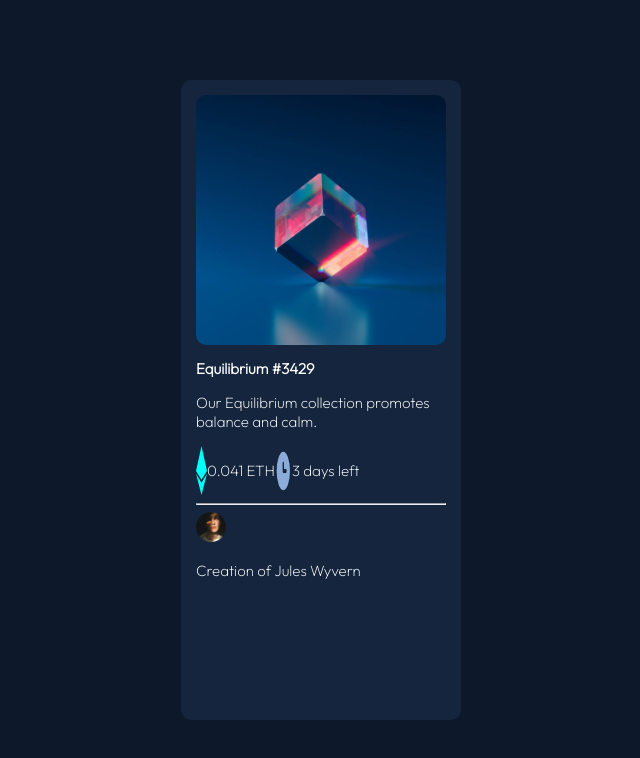
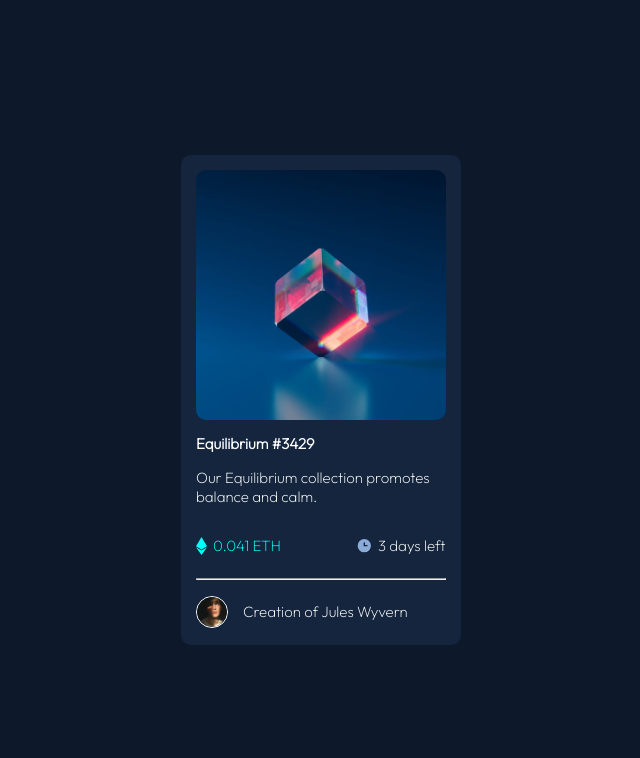
Before and after one commit to joaovxsantos/NFT, a plain HTML site: page index.html in a window 1280 px wide. Shown: the whole page, without its empty margins (319-959 px from the left). Drawn offline with Linux system fonts and the light colour scheme.

Commit message:
segundo commit

```diff
--- a/index.html
+++ b/index.html
@@ -15,13 +15,14 @@
         <h1>Equilibrium #3429</h1>
         <p>Our Equilibrium collection promotes balance and calm.</p>
         <div class="content">
-        <img src="/images/icon-ethereum.svg" alt="">
-        <p>0.041 ETH</p>
-        <img src="/images/icon-clock.svg" alt="">
+        <img class="img" src="/images/icon-ethereum.svg" alt="" width="11" height="18">
+        <p id="p1">0.041 ETH</p>
+        <img id="img3" src="/images/icon-clock.svg" alt="" width="17" height="17">
         <p>3 days left</p></div>
         <hr>
-        <img src="/images/image-avatar.png" alt="" width="30px">
-        <p>Creation of Jules Wyvern</p>
+        <div class="content2">
+        <img id="img4" src="/images/image-avatar.png" alt="" width="30" height="30">
+        <p>Creation of Jules Wyvern</p></div>
     </div>
 
 </body>
--- a/style.css
+++ b/style.css
@@ -12,7 +12,7 @@ body{
 .container{
     background-color: hsl(216, 50%, 16%);
     max-width: 250px;
-    height: 610px;
+    height: 460px;
     padding: 1rem;
     position: absolute;
     left: 50%;
@@ -22,11 +22,37 @@ body{
 }
 
 .container, img{
-    border-radius: 10px;
+   border-radius: 10px;
 }
 
 
 .content{
     display: flex;
-    flex-direction:row
+    align-items: center;
+
 }
+
+#p1{
+    color: hsl(178, 100%, 50%);
+    padding-left: 6px;
+
+}
+
+
+#img3{
+    margin-left: 5rem;
+    padding-right: 5px;
+}
+
+
+.content2{
+    display: flex;
+    align-items: center;
+
+}
+
+#img4{
+    border: 1px solid hsl(0, 0%, 100%);
+    border-radius: 20px;
+    margin-right: 1rem;
+}
```
